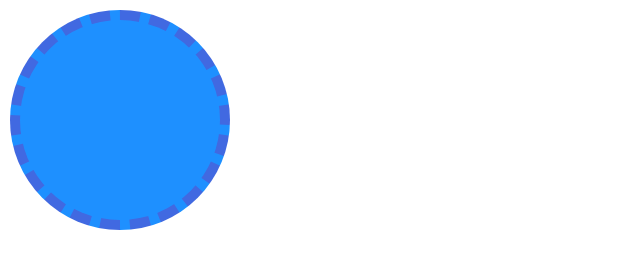
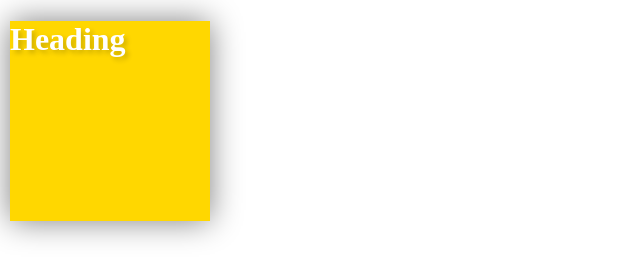
Before and after one commit to Dev-Craig44/HTML, a website: page index.html in a window 1280 px wide. Shown: the whole page, without its empty margins (0-640 px from the left). Drawn offline with nearby package versions, Linux system fonts and the light colour scheme.

Commit message:
🧠 use shadows

```diff
--- a/css/styles.css
+++ b/css/styles.css
@@ -5,14 +5,21 @@ body {
 .box {
   width: 200px;
   height: 200px;
-  background: dodgerblue;
-  border: 10px dashed royalblue;
-  /* You can be more specific with the rules */
-  /* The order of these lines matters */
+  background: gold;
 
-  /* Example: border-width: 10px 20px 10px 20px; */
-  /* Order: top, right, bottom, left (TRBL) */
+  /* Horizontal and vertical offsets of the shadow */
+  /* Positive horizontal value moves shadow right, negative moves left */
+  /* Positive vertical value moves shadow down, negative moves up */
+  /* Third value (optional) adds blur for a softer shadow */
+  /* Example: box-shadow: 10px 10px 30px grey; */
 
-  /* Border-radius controls the corners */
-  border-radius: 100%;
+  /* For a soft shadow directly below the element, use 0 for horizontal and vertical offsets */
+  box-shadow: 0 0 30px grey;
 }
+
+/* Use rgba for shadows to blend with any background color */
+/* Example: text-shadow: horizontal-offset vertical-offset blur-radius color */
+h1 {
+  color: white;
+  text-shadow: 3px 3px 5px rgba(0, 0, 0, 0.2);
+}
--- a/index.html
+++ b/index.html
@@ -8,6 +8,8 @@
     <link rel="stylesheet" href="css/styles.css" />
   </head>
   <body>
-    <div class="box"></div>
+    <div class="box">
+      <h1>Heading</h1>
+    </div>
   </body>
 </html>
```
Also changed, not shown: css-basics.md (+23 -0 lines).
